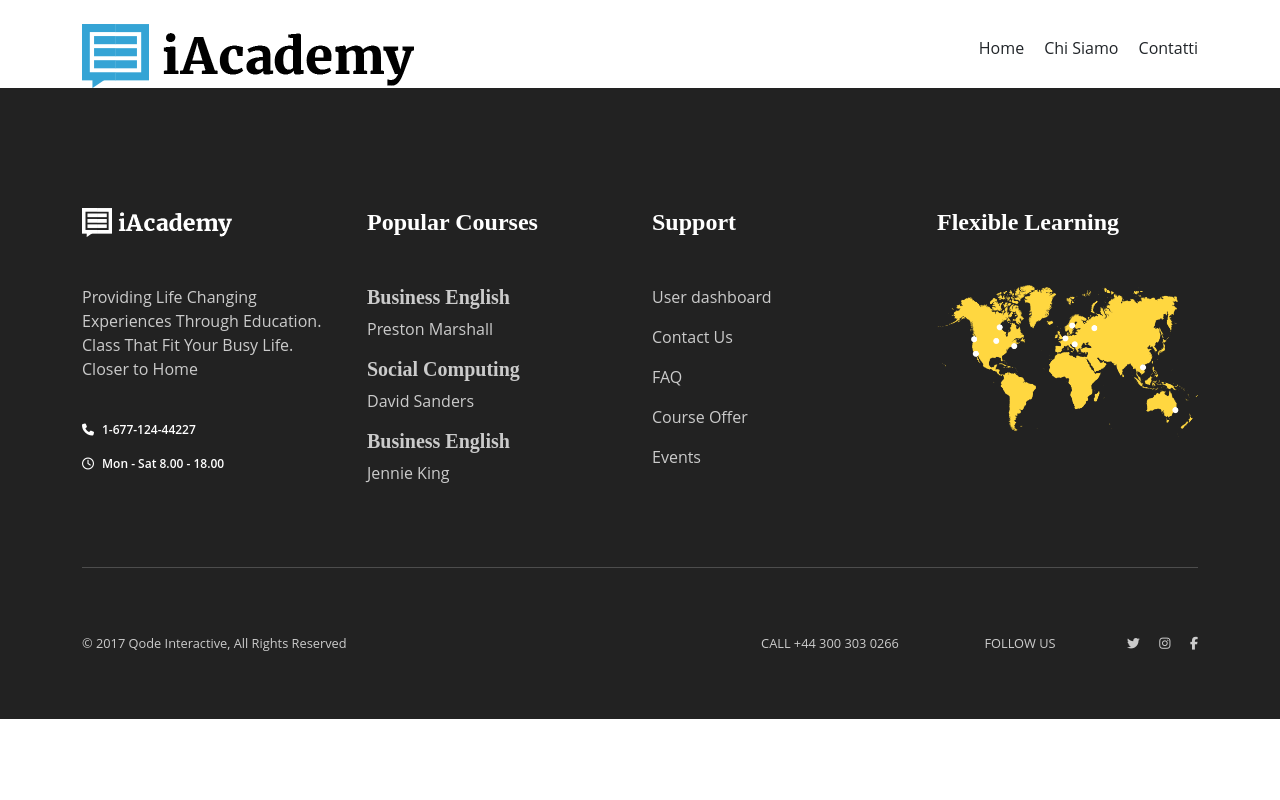
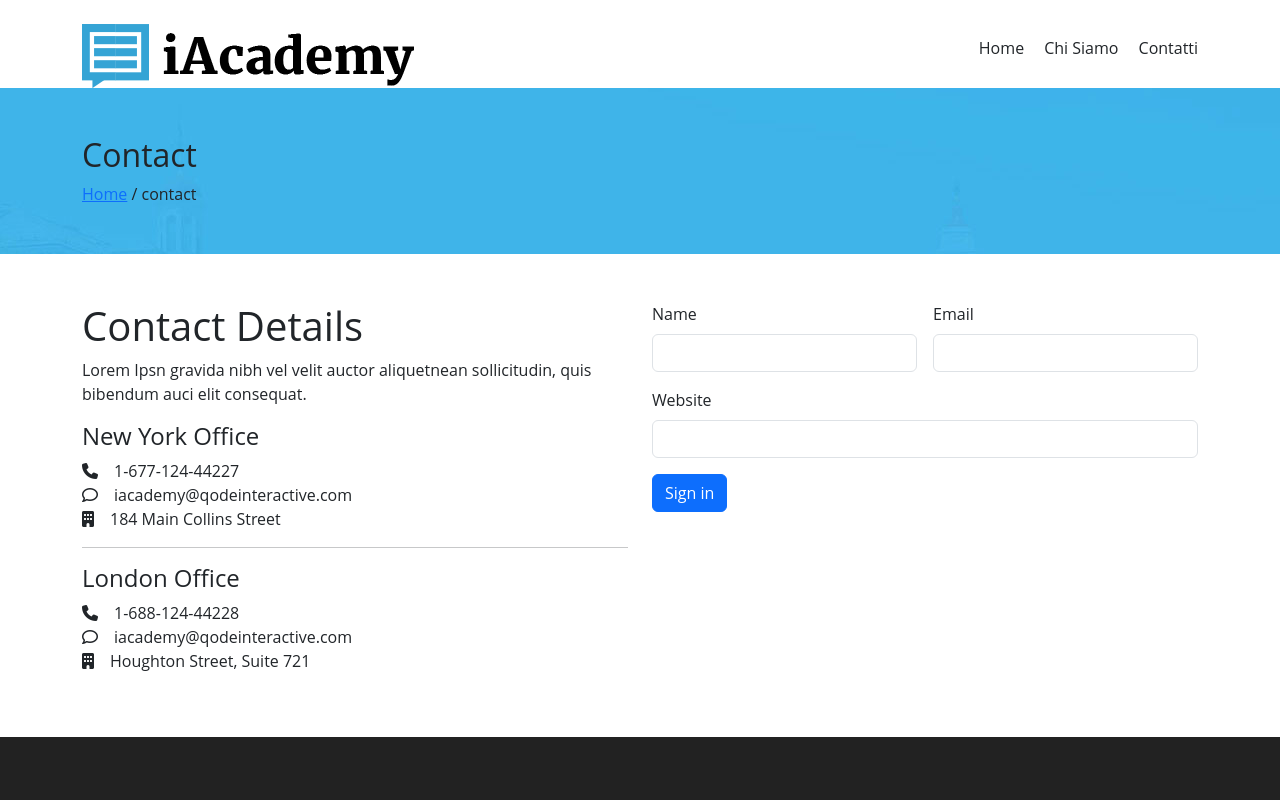
Before and after one commit to WalterCorsini/proj-html-vuejs, a Vue app: page /contatti in a window 1280 px wide. Shown: the top 800 px of the page. Built offline with nearby package versions, Linux system fonts and the light colour scheme.

Commit message:
add: Contact page section

```diff
--- /dev/null
+++ b/src/components/ContactJumbotron.vue
@@ -0,0 +1,22 @@
+<script>
+export default {
+    data() {
+        return {
+
+        }
+    }
+}
+</script>
+
+<template>
+    <div class="container">
+        <div class="py-5">
+            <h2>Contact</h2>
+            <span><a href="#">Home</a> / contact</span>
+        </div>
+    </div>
+</template>
+
+<style scoped lang="scss">
+
+</style>
--- /dev/null
+++ b/src/components/ContactOfficeAndForm.vue
@@ -0,0 +1,97 @@
+<script>
+export default {
+    data() {
+        return {
+
+        }
+    }
+}
+</script>
+
+<template>
+<section class="bg-white">
+    <div class="container py-5">
+        <div class="row">
+            <!-- contact detail -->
+            <div class="col">
+                <h1>Contact Details</h1>
+                <p>Lorem Ipsn gravida nibh vel velit auctor aliquetnean sollicitudin, quis bibendum auci elit consequat.</p>
+                <!-- office 1 -->
+                <div>
+                    <h4>New York Office</h4>
+                    <div>
+                        <ul>
+                            <li>
+                                <i class="fa-solid fa-phone"></i>
+                                <span class="mx-3">1-677-124-44227</span>
+                            </li>
+                            <li>
+                                <i class="fa-regular fa-comment"></i>
+                                <span class="mx-3">iacademy@qodeinteractive.com</span>
+                            </li>
+                            <li>
+                                <i class="fa-solid fa-building"></i>
+                                <span class="mx-3">184 Main Collins Street</span>
+                            </li>
+                        </ul>
+                    </div>
+                </div>
+
+                <hr>
+
+                <!-- office 2 -->
+                <div>
+                    <h4>London Office</h4>
+                    <div>
+                        <ul>
+                            <li>
+                                <i class="fa-solid fa-phone"></i>
+                                <span class="mx-3">1-688-124-44228</span>
+                            </li>
+                            <li>
+                                <i class="fa-regular fa-comment"></i>
+                                <span class="mx-3">iacademy@qodeinteractive.com</span>
+                            </li>
+                            <li>
+                                <i class="fa-solid fa-building"></i>
+                                <span class="mx-3">Houghton Street, Suite 721</span>
+                            </li>
+                        </ul>
+                    </div>
+                </div>
+            </div>
+            <!-- form -->
+            <div class="col">
+                <form class="row g-3">
+                    <div class="col-md-6">
+                        <label for="name" class="form-label">Name</label>
+                        <input type="email" class="form-control" id="name">
+                    </div>
+                    <div class="col-md-6">
+                        <label for="email" class="form-label">Email</label>
+                        <input type="password" class="form-control" id="email">
+                    </div>
+                    <div class="col-12">
+                        <label for="website" class="form-label">Website</label>
+                        <input type="text" class="form-control" id="website">
+                    </div>
+                    <div class="col-12">
+                        <button type="submit" class="btn btn-primary">Sign in</button>
+                    </div>
+                </form>
+            </div>
+        </div>
+    </div>
+</section>
+</template>
+
+<style scoped lang="scss">
+a {
+    text-decoration: none;
+    color: inherit;
+}
+
+ul {
+    padding: 0;
+}
+</style>
--- a/src/pages/ContactPage.vue
+++ b/src/pages/ContactPage.vue
@@ -1,5 +1,11 @@
 <script>
+import ContactJumbotron from "../components/ContactJumbotron.vue";
+import ContactOfficeAndForm from "../components/ContactOfficeAndForm.vue";
 export default{
+    components: {
+        ContactJumbotron,
+        ContactOfficeAndForm
+    },
     data(){
         return{
 
@@ -9,9 +15,15 @@ export default{
 </script>
 
 <template>
-
+<main>
+    <ContactJumbotron />
+    <ContactOfficeAndForm />
+</main>
 </template>
 
 <style scoped lang="scss">
+main {
+    background-image: url(../assets/img/contact_and_footer/contact-1.jpg);
+}
 
 </style>
```
